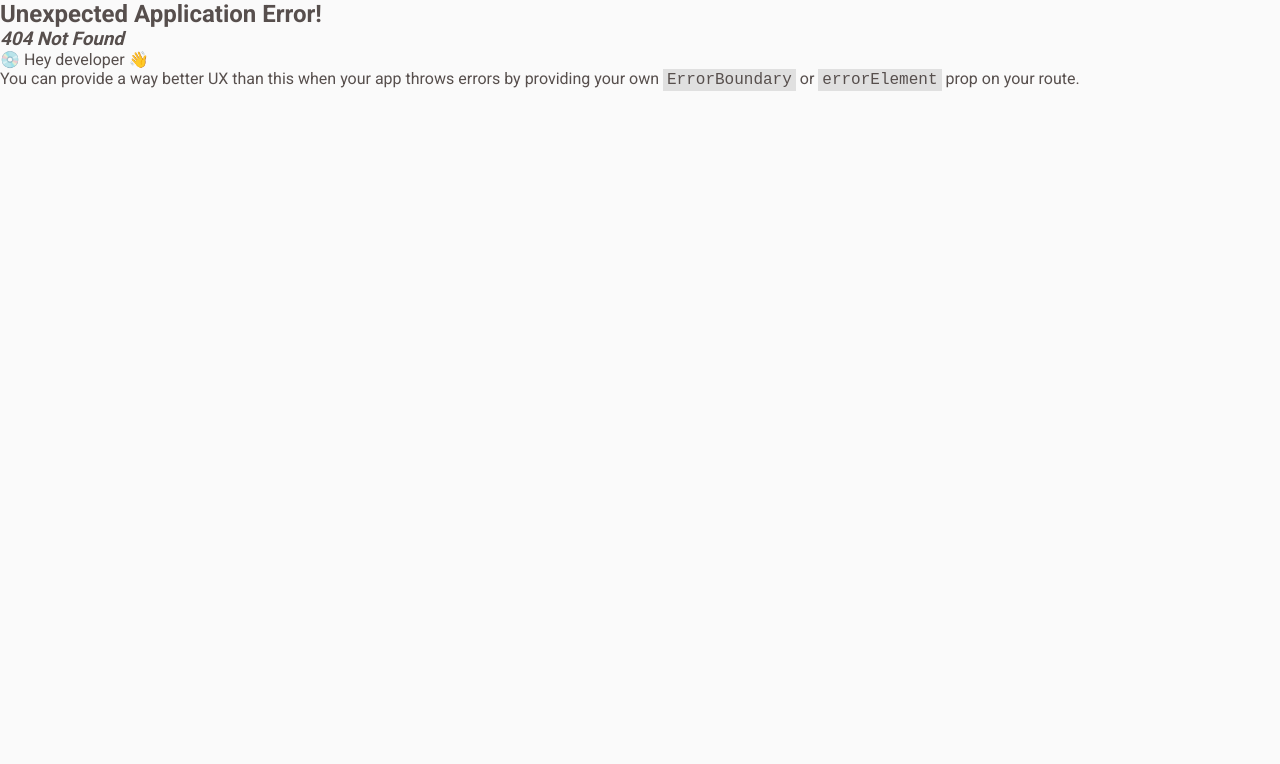
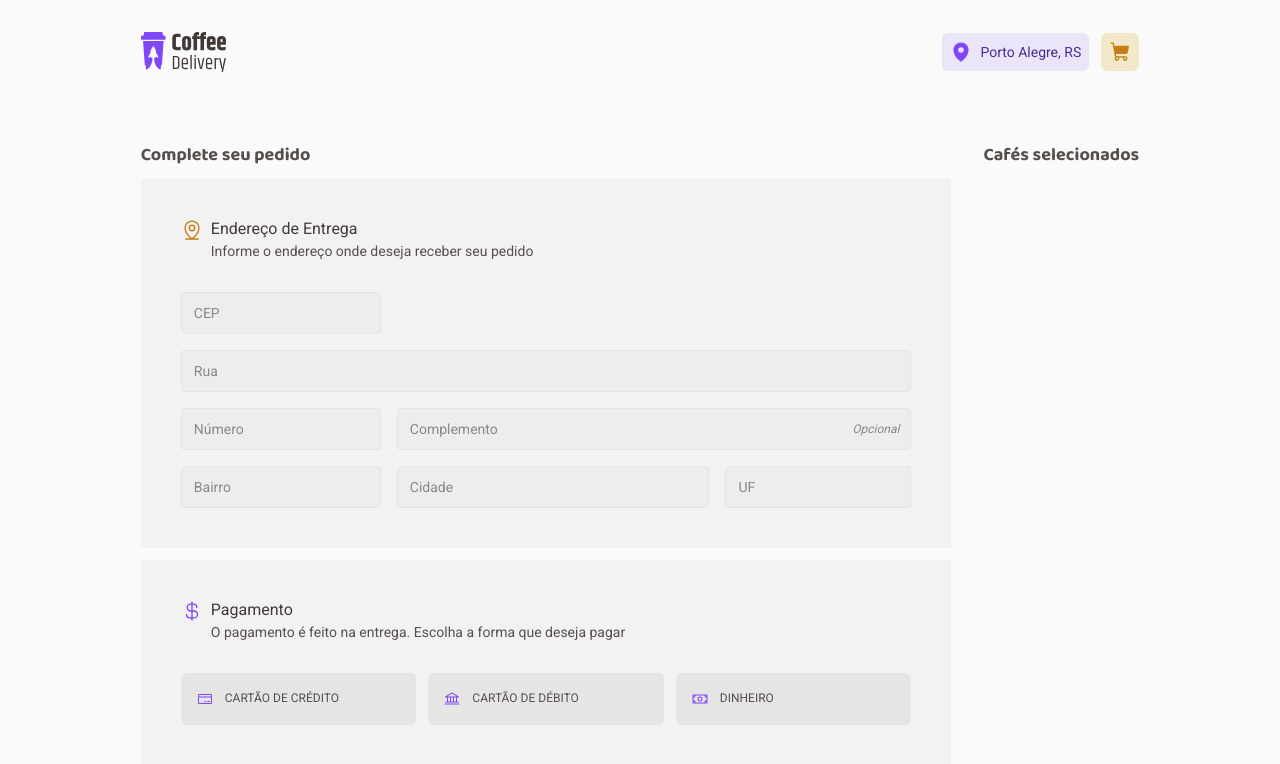
Before and after one commit to Poveii/coffee-delivery, a React (Vite) app: page /checkout in a window 1280 px wide. Before the commit this address had no page. Shown: the top 764 px of the page. Built offline with nearby package versions, Linux system fonts and the light colour scheme.

Commit message:
feat: "Complete seu pedido" Section

```diff
--- /dev/null
+++ b/src/pages/Checkout/components/InputForm.tsx
@@ -0,0 +1,52 @@
+import styled from 'styled-components'
+
+const InputContainer = styled.label<{ $optionalText: string }>`
+  position: relative;
+  display: grid;
+
+  input {
+    display: flex;
+    height: 2.625rem;
+    padding: 0.75rem;
+
+    background-color: ${(props) => props.theme.base.input};
+    border: 1px solid ${(props) => props.theme.base.button};
+    border-radius: 0.25rem;
+
+    font-size: 0.875rem;
+    line-height: 130%;
+
+    &::placeholder,
+    &::-webkit-input-placeholder {
+      color: ${(props) => props.theme.base.label};
+    }
+  }
+
+  ${(props) =>
+    props.$optionalText &&
+    `&::after {
+    content: '${props.$optionalText}';
+    position: absolute;
+    right: 0.75rem;
+    align-self: center;
+
+    color: ${props.theme.base.label};
+    font-size: 0.75rem;
+    font-style: italic;
+    line-height: 130%;
+  }`}
+`
+
+interface InputFormProps {
+  optionalText?: string
+  id: string
+  placeholder: string
+}
+
+export function InputForm({ optionalText, id, placeholder }: InputFormProps) {
+  return (
+    <InputContainer $optionalText={optionalText ?? ''} id={id}>
+      <input type="text" placeholder={placeholder} />
+    </InputContainer>
+  )
+}
--- /dev/null
+++ b/src/pages/Checkout/components/SelectCard.tsx
@@ -0,0 +1,38 @@
+import { Icon } from '@phosphor-icons/react'
+import styled, { useTheme } from 'styled-components'
+
+const SelectCardContainer = styled.button`
+  display: flex;
+  align-items: center;
+  gap: 0.75rem;
+  padding: 1rem;
+  flex: 1;
+
+  background-color: ${(props) => props.theme.base.button};
+  border: none;
+  border-radius: 0.375rem;
+  cursor: pointer;
+
+  span {
+    font-size: 0.75rem;
+    line-height: 160%;
+    text-transform: uppercase;
+    color: ${(props) => props.theme.base.text};
+  }
+`
+
+interface ISelectCardProps {
+  icon: Icon
+  text: string
+}
+
+export function SelectCard({ icon: Icon, text }: ISelectCardProps) {
+  const theme = useTheme()
+
+  return (
+    <SelectCardContainer>
+      <Icon color={theme.purple.default} />
+      <span>{text}</span>
+    </SelectCardContainer>
+  )
+}
--- /dev/null
+++ b/src/pages/Checkout/index.tsx
@@ -0,0 +1,79 @@
+import { useTheme } from 'styled-components'
+import {
+  Bank,
+  CreditCard,
+  CurrencyDollar,
+  MapPinLine,
+  Money,
+} from '@phosphor-icons/react'
+
+import { InputForm } from './components/InputForm'
+import { SelectCard } from './components/SelectCard'
+
+import {
+  CardContainer,
+  CheckoutContainer,
+  FormContainer,
+  HeadingContainer,
+  SectionContainer,
+} from './styles'
+
+export function Checkout() {
+  const theme = useTheme()
+
+  return (
+    <CheckoutContainer>
+      <SectionContainer>
+        <h2>Complete seu pedido</h2>
+
+        <CardContainer>
+          <HeadingContainer>
+            <MapPinLine size={22} color={theme.yellow.dark} />
+
+            <div className="subtitle">
+              <h3>Endereço de Entrega</h3>
+              <p>Informe o endereço onde deseja receber seu pedido</p>
+            </div>
+          </HeadingContainer>
+
+          <FormContainer>
+            <InputForm id="cep" placeholder="CEP" />
+            <InputForm id="street" placeholder="Rua" />
+            <InputForm id="number" placeholder="Número" />
+            <InputForm
+              id="complement"
+              placeholder="Complemento"
+              optionalText="Opcional"
+            />
+            <InputForm id="district" placeholder="Bairro" />
+            <InputForm id="city" placeholder="Cidade" />
+            <InputForm id="fu" placeholder="UF" />
+          </FormContainer>
+        </CardContainer>
+
+        <CardContainer>
+          <HeadingContainer>
+            <CurrencyDollar size={22} color={theme.purple.default} />
+
+            <div className="subtitle">
+              <h3>Pagamento</h3>
+              <p>
+                O pagamento é feito na entrega. Escolha a forma que deseja pagar
+              </p>
+            </div>
+          </HeadingContainer>
+
+          <div className="container">
+            <SelectCard icon={CreditCard} text={'cartão de crédito'} />
+            <SelectCard icon={Bank} text={'cartão de débito'} />
+            <SelectCard icon={Money} text={'dinheiro'} />
+          </div>
+        </CardContainer>
+      </SectionContainer>
+
+      <SectionContainer>
+        <h2>Cafés selecionados</h2>
+      </SectionContainer>
+    </CheckoutContainer>
+  )
+}
--- /dev/null
+++ b/src/pages/Checkout/styles.ts
@@ -0,0 +1,101 @@
+import styled from 'styled-components'
+
+export const CheckoutContainer = styled.div`
+  display: flex;
+  gap: 2rem;
+
+  padding-block: 2.5rem;
+  padding-inline: var(--lateral-spacing);
+
+  & > :first-child {
+    flex: 1;
+  }
+`
+
+export const SectionContainer = styled.section`
+  display: flex;
+  flex-direction: column;
+  gap: 0.75rem;
+
+  > h2 {
+    font-family: 'Baloo 2', sans-serif;
+    font-size: 1.125rem;
+    line-height: 130%;
+  }
+`
+
+export const CardContainer = styled.div`
+  padding: 2.5rem;
+  background-color: ${(props) => props.theme.base.card};
+
+  > .container {
+    display: flex;
+    gap: 0.75rem;
+  }
+`
+
+export const HeadingContainer = styled.div`
+  display: flex;
+  align-items: flex-start;
+  gap: 0.5rem;
+  margin-bottom: 2rem;
+
+  .subtitle {
+    display: flex;
+    flex-direction: column;
+    gap: 0.125rem;
+
+    h3 {
+      font-weight: 400;
+      font-size: 1rem;
+      line-height: 130%;
+      color: ${(props) => props.theme.base.subtitle};
+    }
+
+    p {
+      font-size: 0.875rem;
+      line-height: 130%;
+      color: ${(props) => props.theme.base.text};
+    }
+  }
+`
+
+export const FormContainer = styled.form`
+  display: grid;
+  grid-template-columns: 200px 1fr;
+  grid-template-rows: repeat(4, 42px);
+  grid-template-areas:
+    'cep . .'
+    'street street street'
+    'number complement complement'
+    'district city fu';
+  gap: 1rem;
+
+  #cep {
+    grid-area: cep;
+  }
+
+  #street {
+    grid-area: street;
+  }
+
+  #number {
+    grid-area: number;
+  }
+
+  #complement {
+    grid-area: complement;
+  }
+
+  #district {
+    grid-area: district;
+  }
+
+  #city {
+    grid-area: city;
+  }
+
+  #fu {
+    grid-area: fu;
+  }
+`
--- a/src/routes.tsx
+++ b/src/routes.tsx
@@ -2,6 +2,7 @@ import { createBrowserRouter } from 'react-router-dom'
 
 import { DefaultLayout } from './layouts/DefaultLayout'
 import { Home } from './pages/Home'
+import { Checkout } from './pages/Checkout'
 
 export const router = createBrowserRouter([
   {
@@ -12,6 +13,10 @@ export const router = createBrowserRouter([
         path: '/',
         element: <Home />,
       },
+      {
+        path: '/checkout',
+        element: <Checkout />,
+      },
     ],
   },
 ])
```
